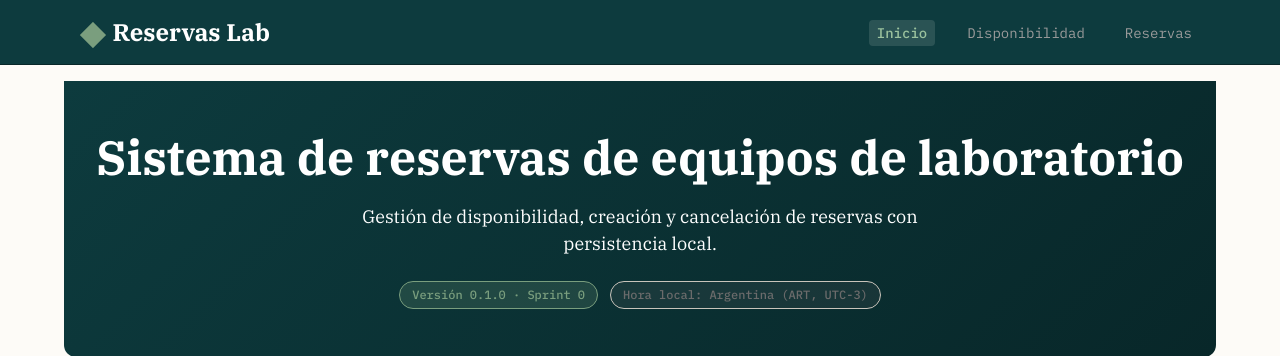
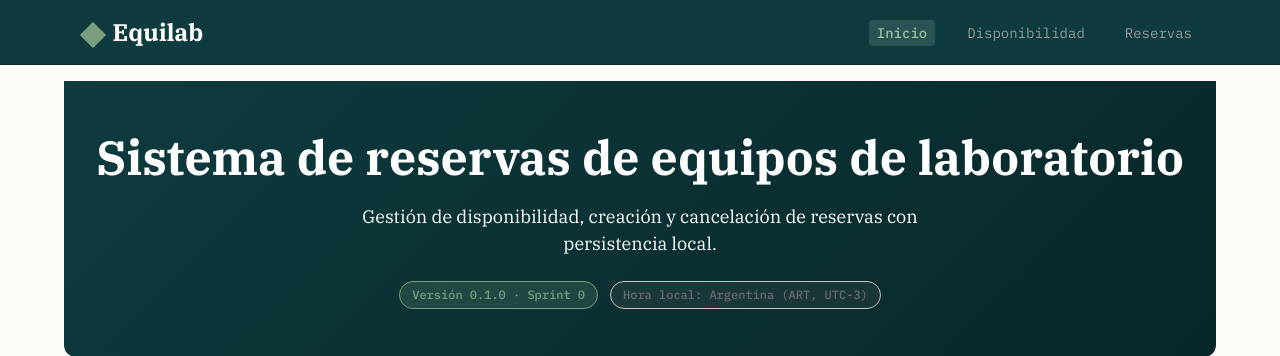
Before and after one commit to matufalcon/challenge-agents, a Flask app: page / in a window 1280 px wide. Shown: the top 356 px of the page. Run offline with Flask 3, Linux system fonts and the light colour scheme.

Commit message:
chore: renombrar la aplicación a Equilab

```diff
--- a/app/static/js/app.js
+++ b/app/static/js/app.js
@@ -1,2 +1,2 @@
 /* App JS — Interacciones mínimas (placeholder para Sprint 0) */
-// console.log("Reservas Lab cargado");
+// console.log("Equilab cargado");
--- a/app/templates/base.html
+++ b/app/templates/base.html
@@ -4,7 +4,7 @@
     <meta charset="UTF-8">
     <meta name="viewport" content="width=device-width, initial-scale=1.0">
     <meta name="description" content="Sistema de reservas de equipos de laboratorio">
-    <title>{% block title %}Reservas Lab{% endblock %}</title>
+    <title>{% block title %}Equilab{% endblock %}</title>
     <link rel="preconnect" href="https://fonts.googleapis.com">
     <link rel="preconnect" href="https://fonts.gstatic.com" crossorigin>
     <link href="https://fonts.googleapis.com/css2?family=IBM+Plex+Mono:wght@400;500;600&family=IBM+Plex+Serif:wght@400;500;600;700&display=swap" rel="stylesheet">
@@ -18,7 +18,7 @@
             <div class="header-content">
                 <h1 class="site-title">
                     <span class="site-title__mark" aria-hidden="true">◆</span>
-                    <span class="site-title__text">Reservas Lab</span>
+                    <span class="site-title__text">Equilab</span>
                 </h1>
                 <nav class="site-nav" aria-label="Navegación principal">
                     <ul class="nav-list">
--- a/app/templates/index.html
+++ b/app/templates/index.html
@@ -1,6 +1,6 @@
 {% extends "base.html" %}
 
-{% block title %}Inicio · Reservas Lab{% endblock %}
+{% block title %}Inicio · Equilab{% endblock %}
 
 {% block content %}
 <section class="hero" aria-labelledby="hero-title">
```
Also changed, not shown: tests/test_health.py (+1 -1 lines), README.md.
